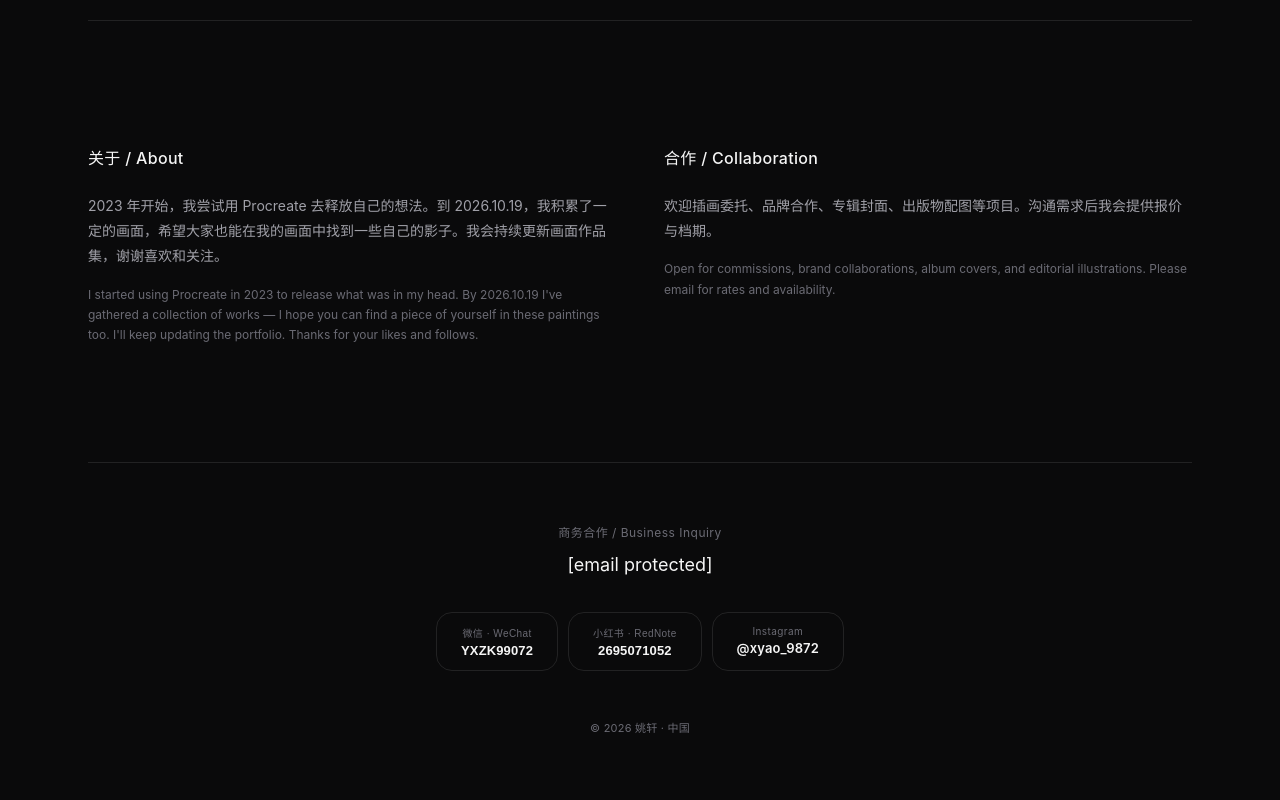
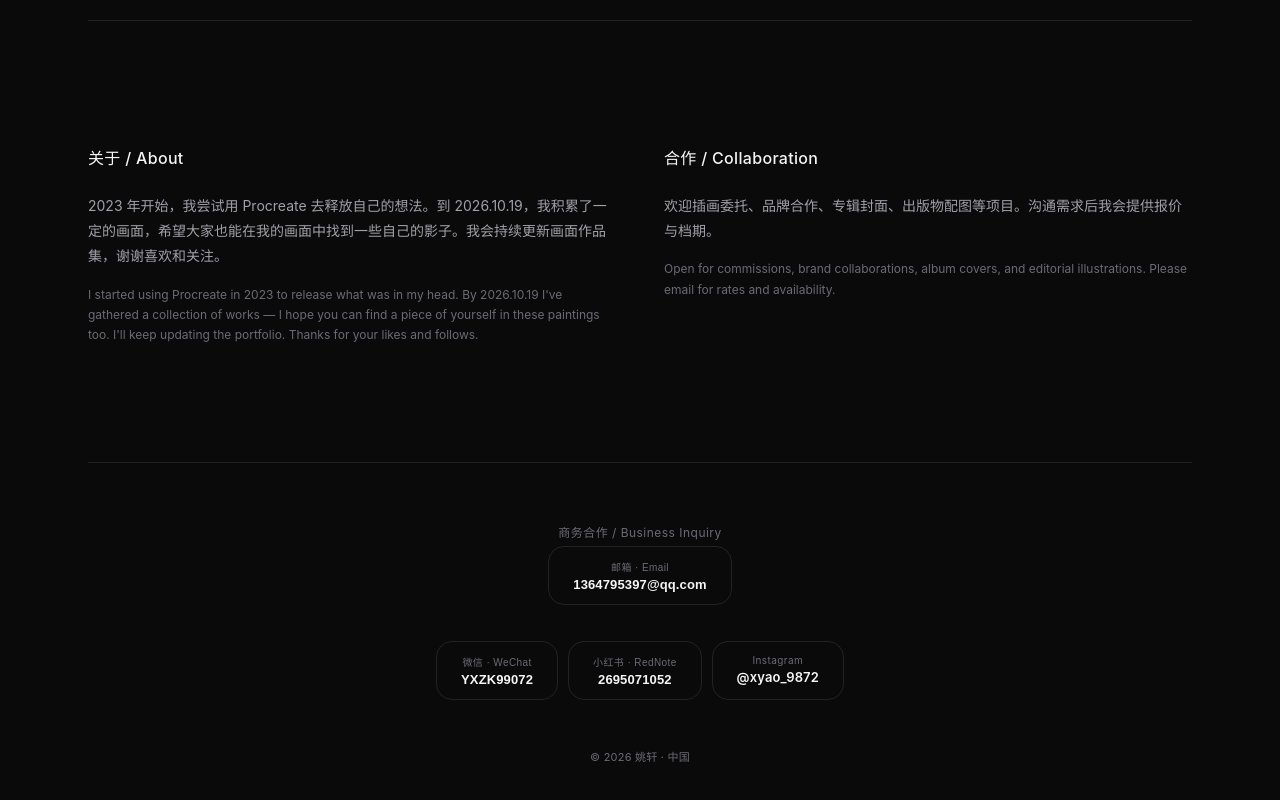
Before and after one commit to yaoxuan-art/yaoxuan-art.github.io, a plain HTML site: page index.html in a window 1280 px wide. Shown: the part 1014-1814 px from the top of the page. Drawn offline with Linux system fonts and the light colour scheme; no server answers.

Commit message:
Replace email link with contact-chip button matching other contacts, avoid Cloudflare email obfuscation

```diff
--- a/index.html
+++ b/index.html
@@ -1013,7 +1013,10 @@
   <footer id="contact">
     <div class="top">
       <p>商务合作 / Business Inquiry</p>
-      <a href="/cdn-cgi/l/email-protection#be8f8d888a89878b8d8789fecfcf90ddd1d3"><span class="__cf_email__" data-cfemail="be8f8d888a89878b8d8789fecfcf90ddd1d3">[email&#160;protected]</span></a>
+      <button class="contact-chip" type="button" data-copy="1364795397@qq.com">
+        <span class="chip-label">邮箱 · Email</span>
+        <span class="chip-value">1364795397@qq.com</span>
+      </button>
     </div>
     <div class="contact-row">
       <button class="contact-chip" type="button" data-copy="YXZK99072">
```
